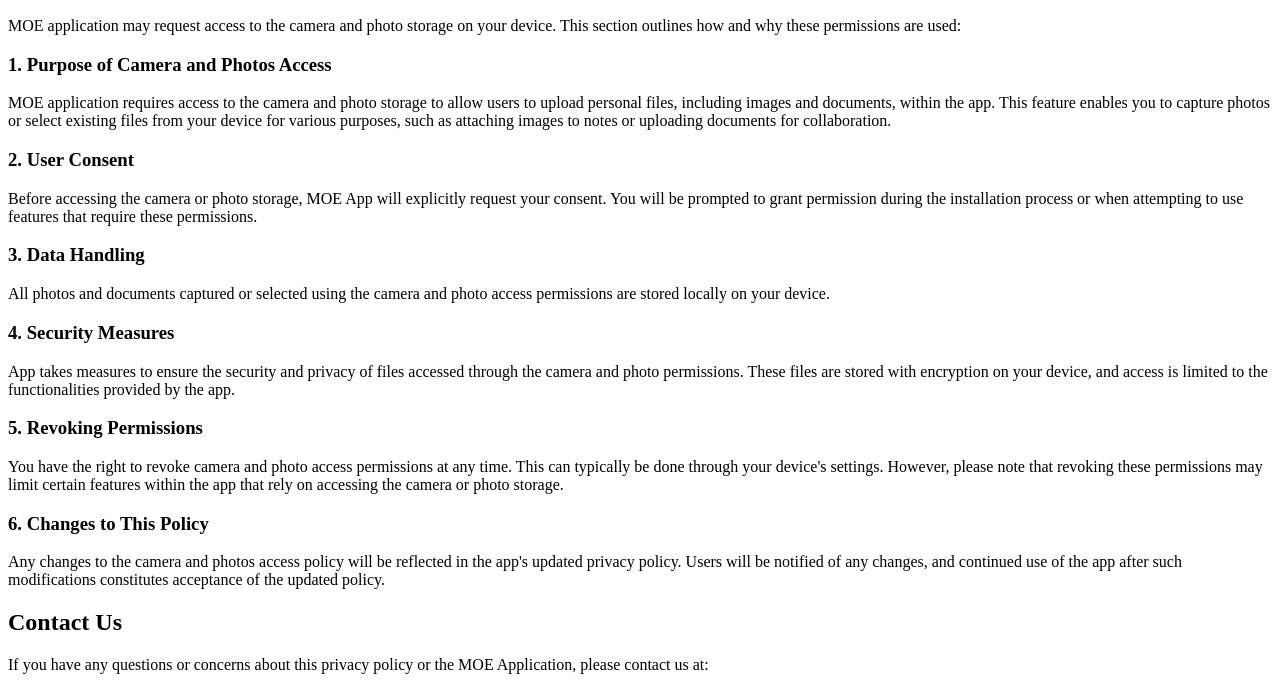
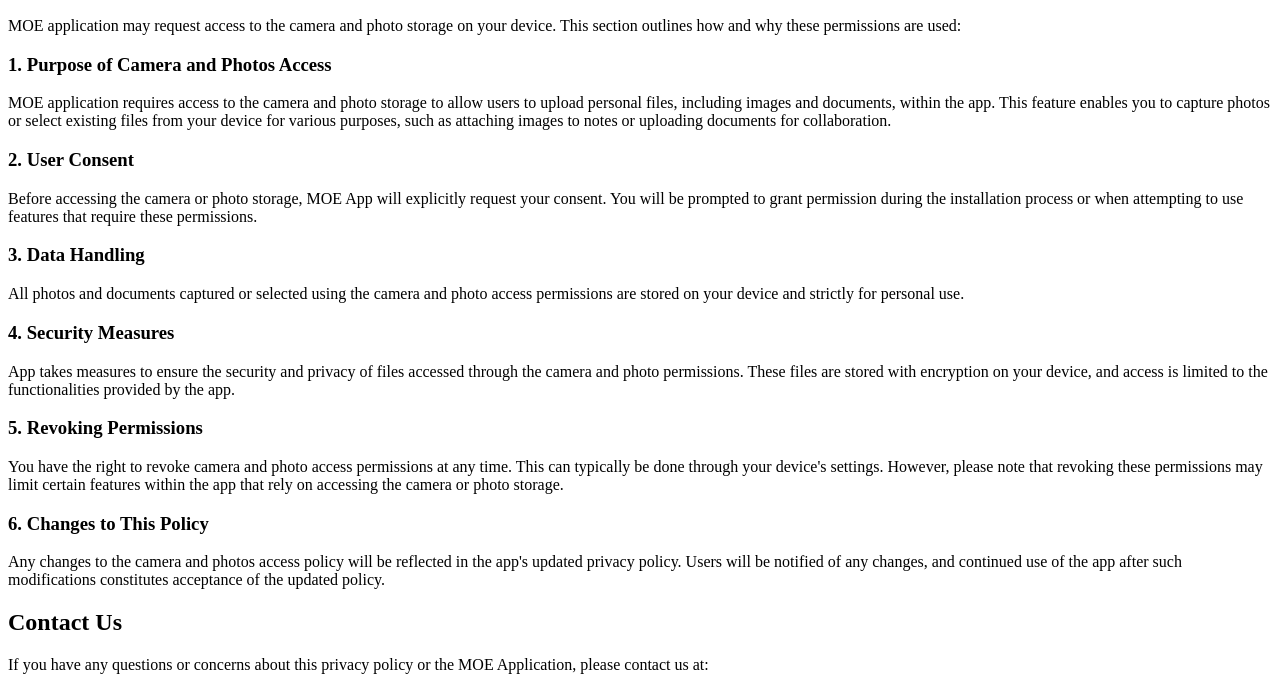
Before and after one commit to simkosal/MOE-Privacy-Policy, a plain HTML site: page index.html in a window 1280 px wide. Shown: the part 110-797 px from the top of the page. Drawn offline with Linux system fonts and the light colour scheme.

Commit message:
update content

```diff
--- a/index.html
+++ b/index.html
@@ -24,7 +24,7 @@
 
   <h3>3. Data Handling</h3>
 
-  <p>All photos and documents captured or selected using the camera and photo access permissions are stored locally on your device.</p>
+  <p>All photos and documents captured or selected using the camera and photo access permissions are stored on your device and strictly for personal use.</p>
 
   <h3>4. Security Measures</h3>
 
```
